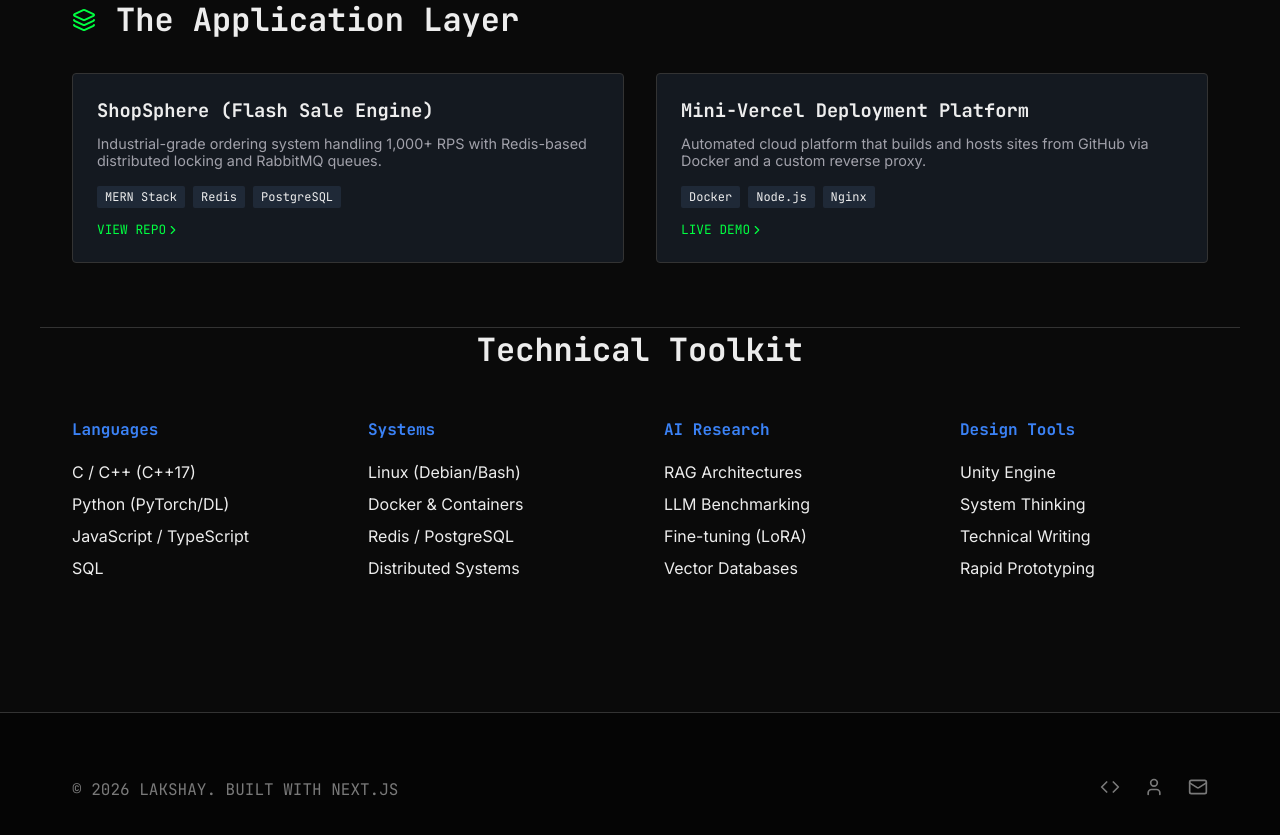
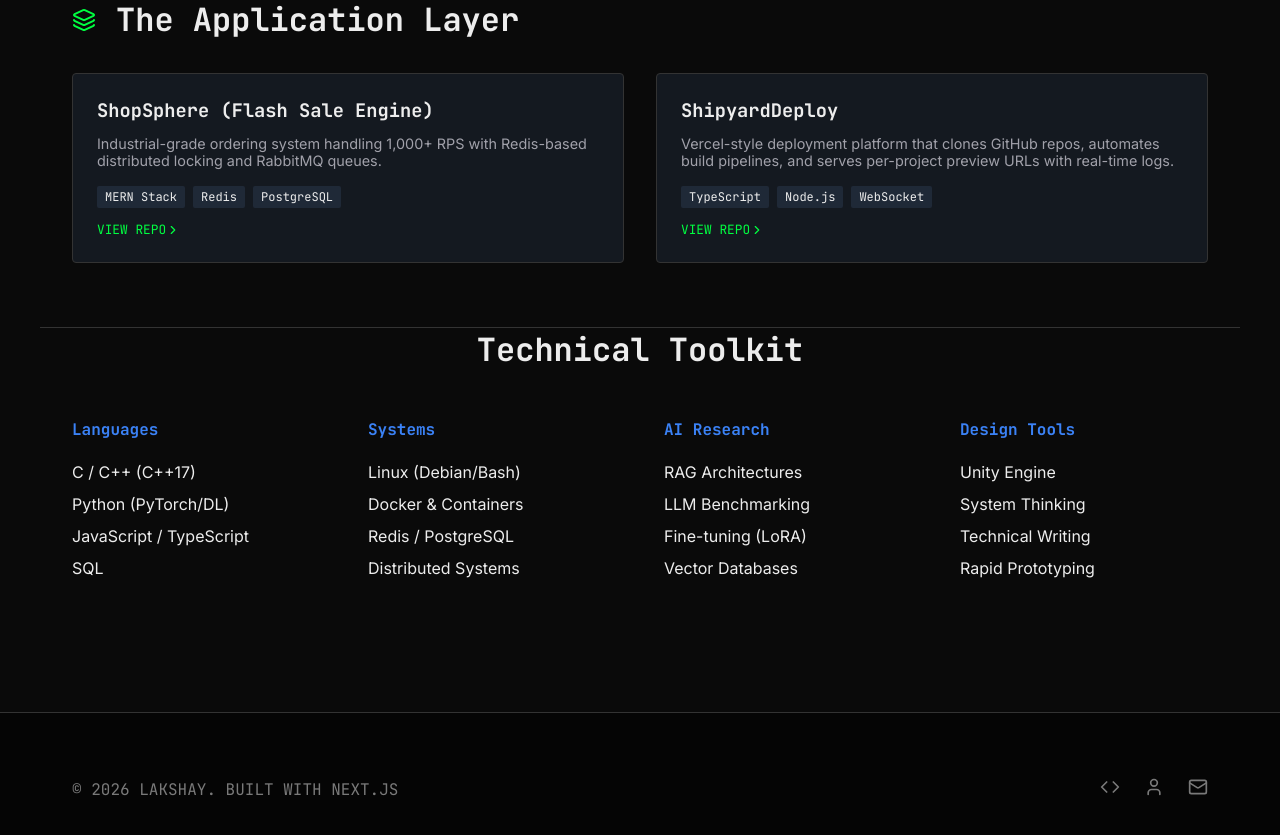
Before and after one commit to lakshay-lg/portfolio, a Next.js app: page / in a window 1280 px wide. Shown: the part 1273-2108 px from the top of the page. Built offline with nearby package versions, Linux system fonts and the light colour scheme.

Commit message:
Updated vercel card & link

```diff
--- a/src/app/page.tsx
+++ b/src/app/page.tsx
@@ -149,17 +149,17 @@ export default function Home() {
           </div>
 
           <div className="card">
-            <h3 style={{ marginBottom: '0.75rem' }}>Mini-Vercel Deployment Platform</h3>
+            <h3 style={{ marginBottom: '0.75rem' }}>ShipyardDeploy</h3>
             <p style={{ fontSize: '0.9rem', color: '#a1a1aa', marginBottom: '1rem' }}>
-              Automated cloud platform that builds and hosts sites from GitHub via Docker and a custom reverse proxy.
+              Vercel-style deployment platform that clones GitHub repos, automates build pipelines, and serves per-project preview URLs with real-time logs.
             </p>
             <div style={{ marginBottom: '1rem' }}>
-              <span className="tag">Docker</span>
+              <span className="tag">TypeScript</span>
               <span className="tag">Node.js</span>
-              <span className="tag">Nginx</span>
+              <span className="tag">WebSocket</span>
             </div>
-            <a href="#" className="mono" style={{ fontSize: '0.8rem', color: 'var(--primary)', display: 'flex', alignItems: 'center' }}>
-              LIVE DEMO <ChevronRight size={14} />
+            <a href="https://github.com/lakshay-lg/ShipyardDeploy" target="_blank" rel="noopener noreferrer" className="mono" style={{ fontSize: '0.8rem', color: 'var(--primary)', display: 'flex', alignItems: 'center' }}>
+              VIEW REPO <ChevronRight size={14} />
             </a>
           </div>
         </div>
```
